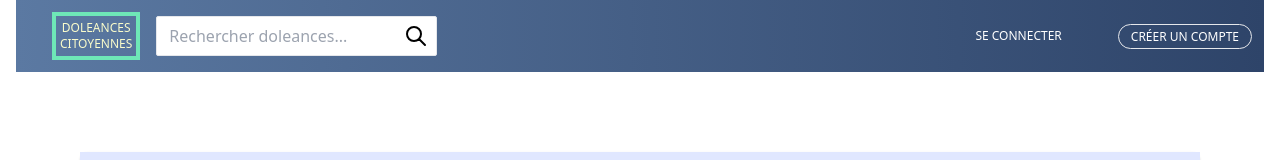
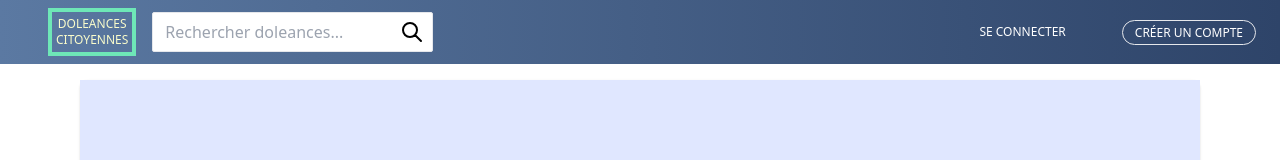
Before and after one commit to BayeDev/doleances-app, a React (Create React App) app in the folder frontend-app/: page /login in a window 1280 px wide. Shown: the top 160 px of the page. Built offline with nearby package versions, Linux system fonts and the light colour scheme.

Commit message:
check merge

```diff
--- a/frontend-app/src/App.js
+++ b/frontend-app/src/App.js
@@ -31,7 +31,6 @@ function App() {
         </Switch>
     </div>
     </BrowserRouter>
-
   );
 }
 
--- /dev/null
+++ b/frontend-app/src/Components/CreatePostPage.js
@@ -0,0 +1,4 @@
+export default function CreatPostPage(){
+
+
+}
--- a/frontend-app/src/Components/Navbar.js
+++ b/frontend-app/src/Components/Navbar.js
@@ -19,7 +19,7 @@ import {
 export default function Navbar(){
     return (
         <div>
-            <nav className="text-grey-900 flex justify-between mx-4 p-1" style={{backgroundImage:'linear-gradient(to right, rgb(91, 121, 162) 0%, rgb(46, 68, 105) 100%)'}}>
+            <nav className="px-4  mt-0 fixed w-full z-10 top-0 text-grey-900  flex justify-between " style={{backgroundImage:'linear-gradient(to right, rgb(91, 121, 162) 0%, rgb(46, 68, 105) 100%)'}}>
                 <div className="flex justify-between space-x-4 m-2">
                     <div><Link to="/"><Logo/></Link></div>
                     <div className=""><Search/></div>
```
